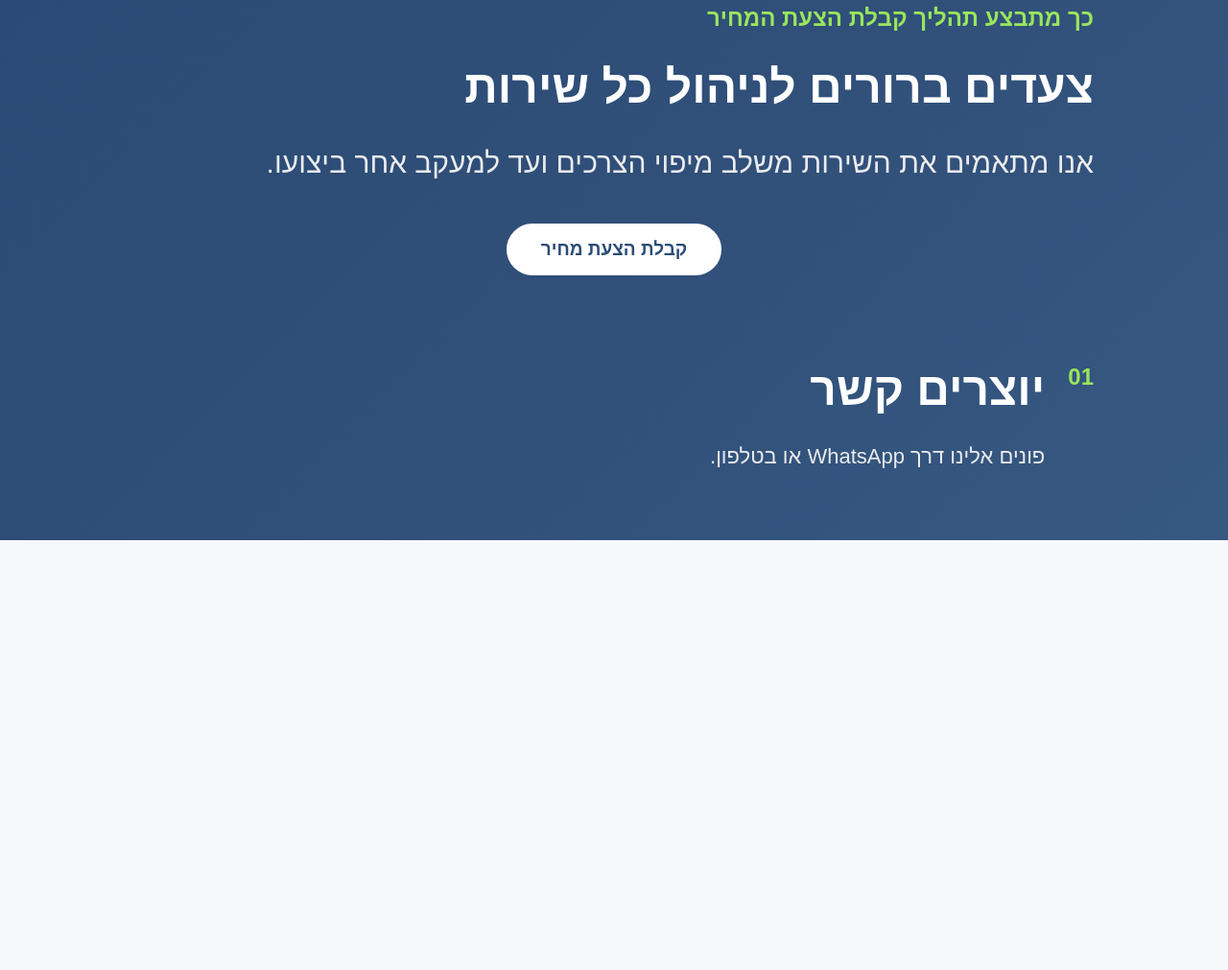
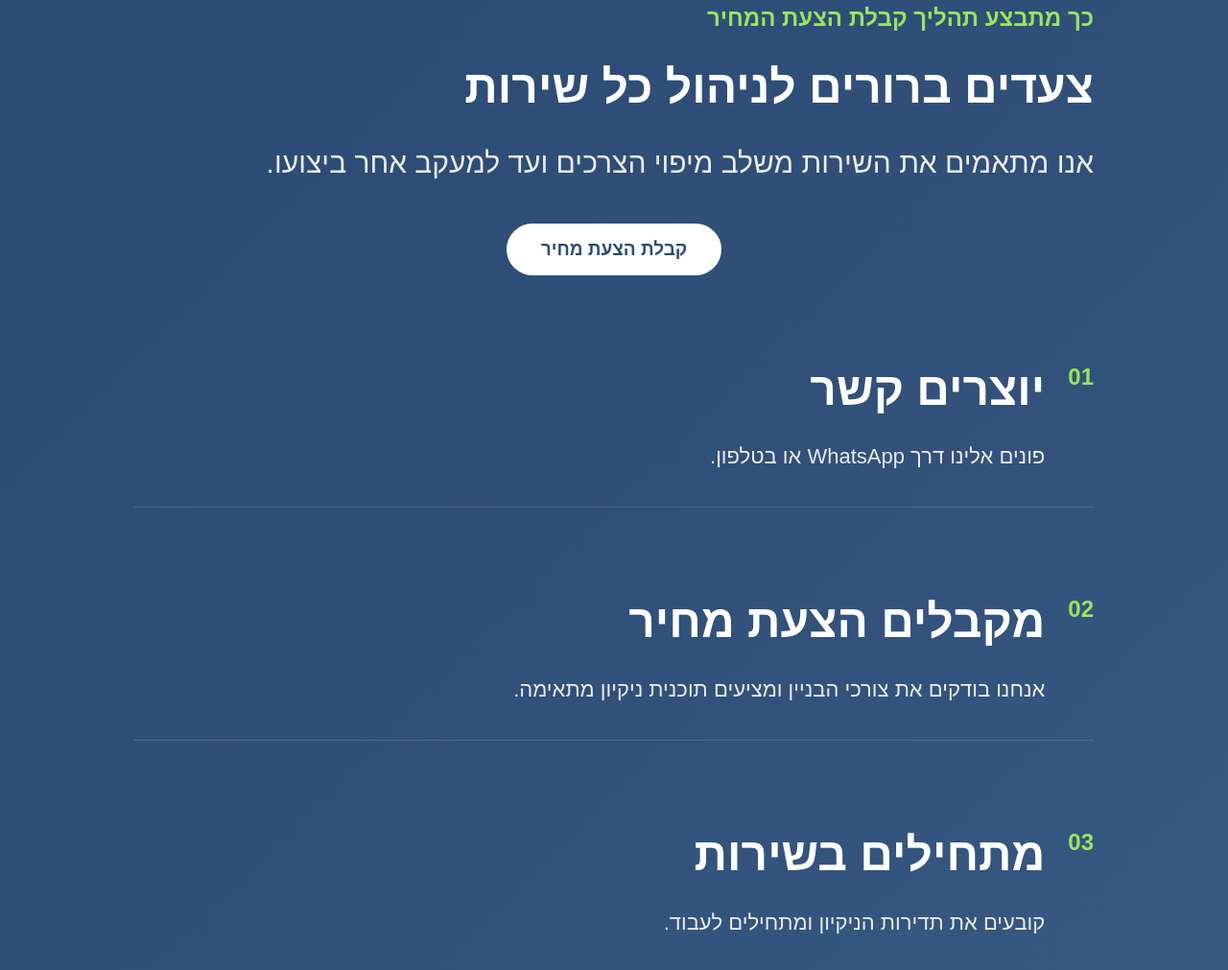
Before and after one commit to bleachchyxo/bleachchyxo.github.io, a plain HTML site: page index.html in a window 1280 px wide. Shown: the part 4202-5213 px from the top of the page at 96% size. Before the commit the page ends 4765 px from the top, so only its background shows below. Drawn offline with Linux system fonts and the light colour scheme.

Commit message:
Update index.html

```diff
--- a/index.html
+++ b/index.html
@@ -129,7 +129,7 @@ background:#dde7fe;
 transform:translateY(-2px);
 }
 
-/* Process step */
+/* Process steps */
 .process-step{
 display:flex;
 direction:rtl;
@@ -165,6 +165,15 @@ margin:0;
 color:#ececee;
 font-size:clamp(18px,2.2vw,22px);
 line-height:1.6;
+}
+
+/* Process divider */
+.process-divider{
+height:1px;
+width:100%;
+margin:35px 0;
+background-color:#757584;
+opacity:.6;
 }
 
 /* WhatsApp */
@@ -242,6 +251,10 @@ font-size:17px;
 .process-step{
 gap:18px;
 margin-top:90px;
+}
+
+.process-divider{
+margin:30px 0;
 }
 
 .step-number{
@@ -395,6 +408,26 @@ line-height:1.6;
 </div>
 </div>
 
+<div class="process-divider"></div>
+
+<div class="process-step">
+<p class="step-number">02</p>
+<div class="step-content">
+<h3 class="step-title">מקבלים הצעת מחיר</h3>
+<p class="step-description">אנחנו בודקים את צורכי הבניין ומציעים תוכנית ניקיון מתאימה.</p>
+</div>
+</div>
+
+<div class="process-divider"></div>
+
+<div class="process-step">
+<p class="step-number">03</p>
+<div class="step-content">
+<h3 class="step-title">מתחילים בשירות</h3>
+<p class="step-description">קובעים את תדירות הניקיון ומתחילים לעבוד.</p>
+</div>
+</div>
+
 </div>
 </section>
 
```
